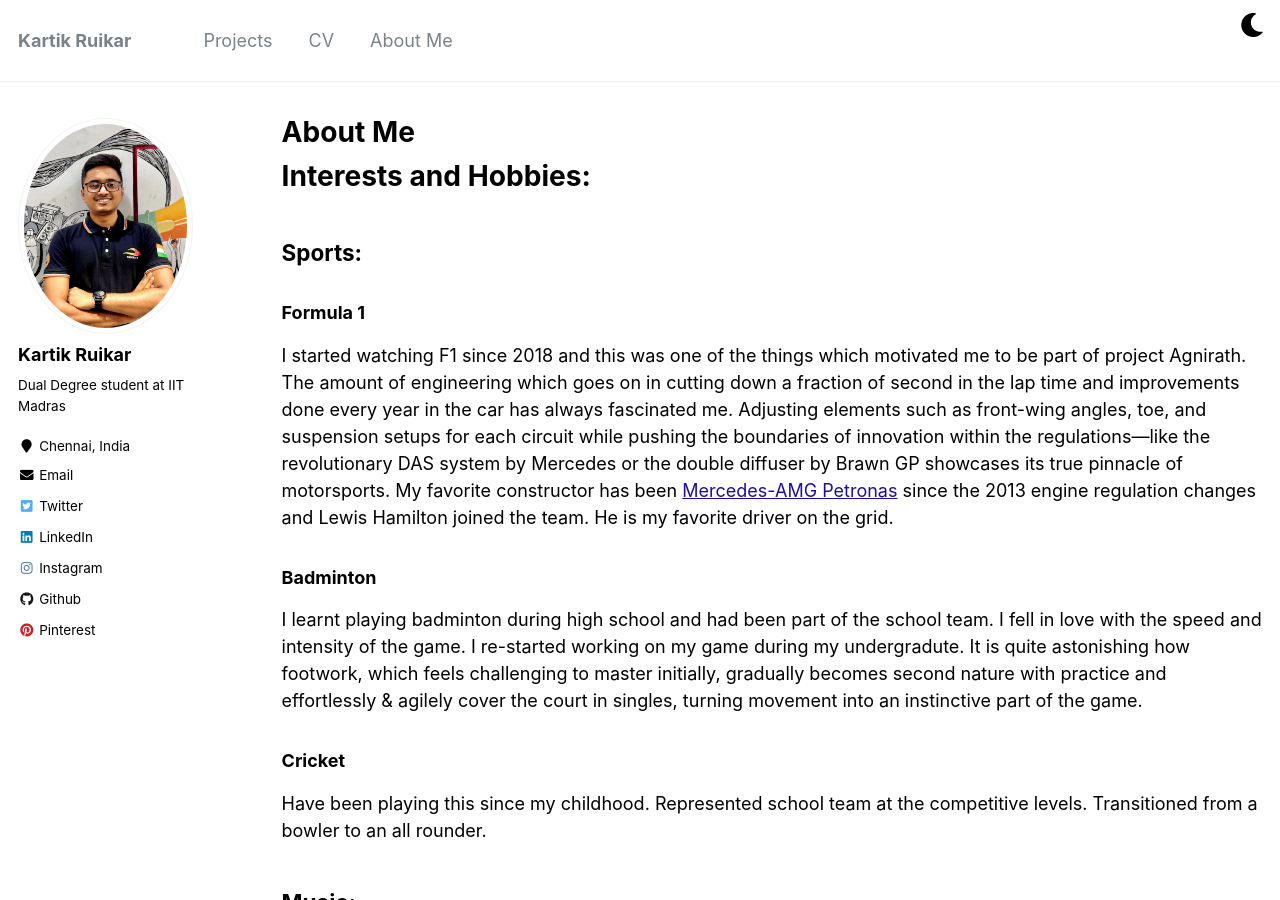
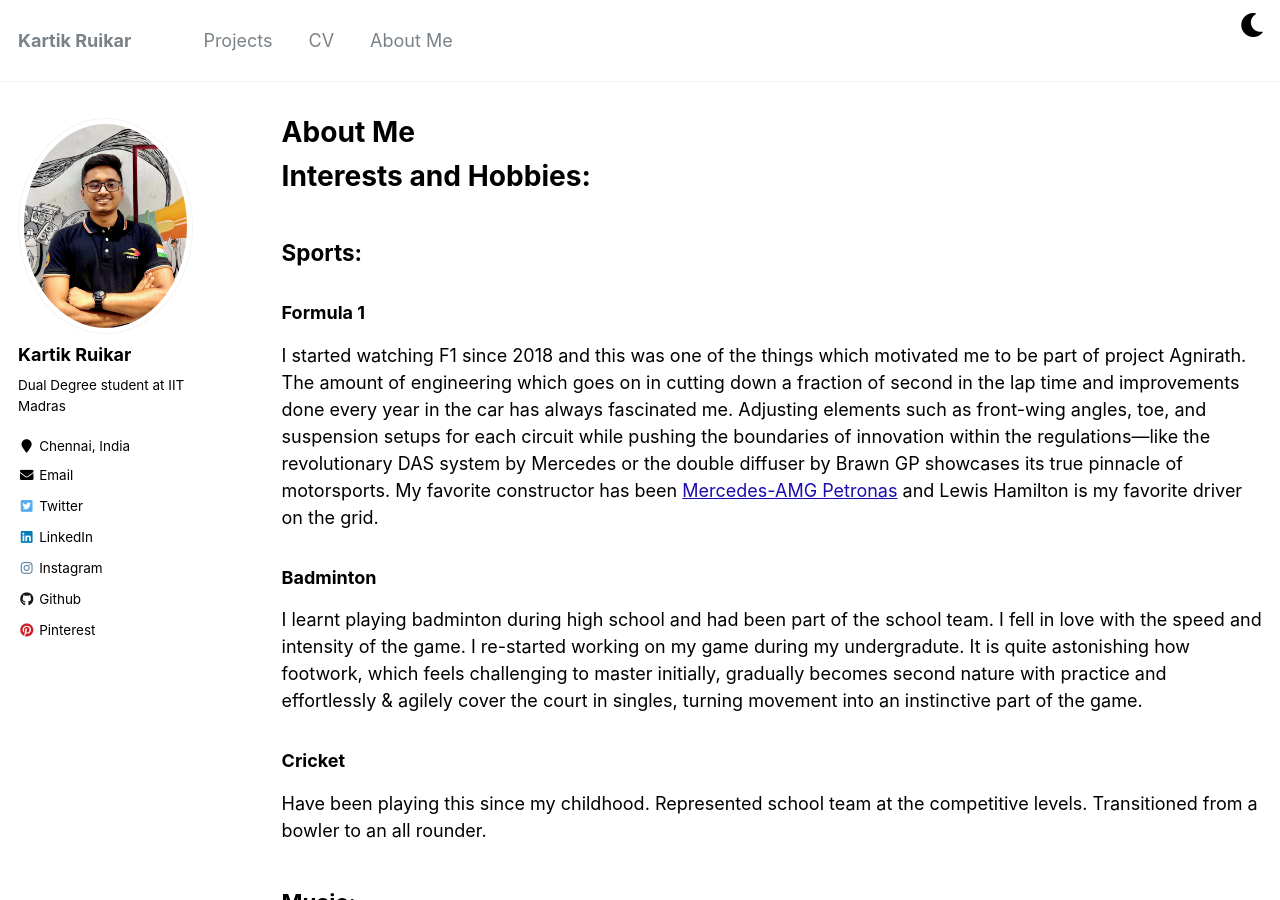
Before and after one commit to Kartik2605/Kartik2605.github.io, a Jekyll site: the page built from _pages/other.md, in a window 1280 px wide and 900 px high. Built offline with Jekyll 4.4.1, drawn with Linux system fonts in a browser that asks for light colours.

Commit message:
changes in about me section

```diff
--- a/_pages/other.md
+++ b/_pages/other.md
@@ -10,7 +10,7 @@ redirect_from:
 # Interests and Hobbies:
 ## Sports: ##
 ### Formula 1
-I started watching F1 since 2018 and this was one of the things which motivated me to be part of project Agnirath. The amount of engineering which goes on in cutting down a fraction of second in the lap time and improvements done every year in the car has always fascinated me. Adjusting elements such as front-wing angles, toe, and suspension setups for each circuit while pushing the boundaries of innovation within the regulations—like the revolutionary DAS system by Mercedes or the double diffuser by Brawn GP showcases its true pinnacle of motorsports. My favorite constructor has been [Mercedes-AMG Petronas](https://www.mercedesamgf1.com/) since the 2013 engine regulation changes and Lewis Hamilton joined the team. He is my favorite driver on the grid.
+I started watching F1 since 2018 and this was one of the things which motivated me to be part of project Agnirath. The amount of engineering which goes on in cutting down a fraction of second in the lap time and improvements done every year in the car has always fascinated me. Adjusting elements such as front-wing angles, toe, and suspension setups for each circuit while pushing the boundaries of innovation within the regulations—like the revolutionary DAS system by Mercedes or the double diffuser by Brawn GP showcases its true pinnacle of motorsports. My favorite constructor has been [Mercedes-AMG Petronas](https://www.mercedesamgf1.com/) and Lewis Hamilton is my favorite driver on the grid.
 
 ### Badminton
 I learnt playing badminton during high school and had been part of the school team. I fell in love with the speed and intensity of the game. I re-started working on my game during my undergradute. It is quite astonishing how footwork, which feels challenging to master initially, gradually becomes second nature with practice and effortlessly & agilely cover the court in singles, turning movement into an instinctive part of the game.
```
